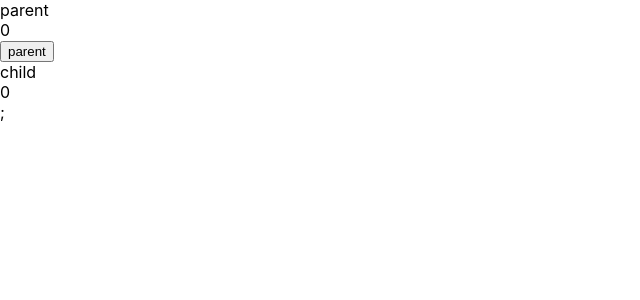
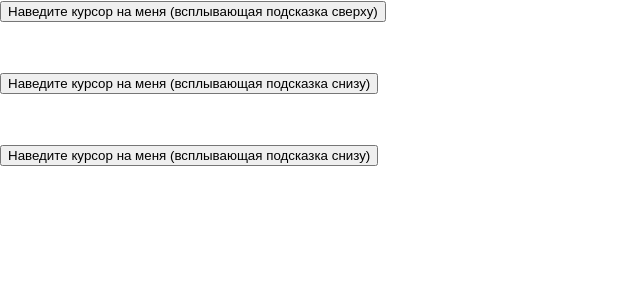
Before and after one commit to Vlad06091992/react_experiments, a React (Create React App) app: page / in a window 1280 px wide. Shown: the top 300 px of the page, without its empty margins (0-640 px from the left). Built offline with nearby package versions, Linux system fonts and the light colour scheme.

Commit message:
пример с получением высоты и логикой отрисовки тултипа исходя из высоты

```diff
--- a/src/App.tsx
+++ b/src/App.tsx
@@ -1,65 +1,37 @@
-import React from "react";
-import { useEffect, useLayoutEffect, useReducer } from "react";
+import ButtonWithTooltip from './ButtonWithTooltip';
+import {Square} from "./Square";
 
- const App = () => {
-   const [num, triggerRerender] = useReducer((v) => v + 1, 0);
-
-   (window as any).triggerRerender = triggerRerender;
-
-   console.log("parent: render");
-
-
-   useEffect(() => {
-     debugger
-     console.log("parent: effect");
-     return () => {
-       console.log("parent: cleanup effect");
-     };
-   }, [num]);
-
-   useLayoutEffect(() => {
-     debugger
-     console.log("parent: layout effect");
-     return () => {
-       console.log("parent: cleanup layout effect");
-     };
-   }, [num]);
-
-   return (
-       <>
-         <div>parent</div>
-         <div>{num}</div>
-         <button onClick={triggerRerender}>parent</button>
-         <Child num={num}/>;
-       </>
-   )
-
- }
-
-
-const Child = ({ num }: { num: number }) => {
-  console.log("child: render");
-
-  useLayoutEffect(() => {
-    debugger
-    console.log("child: layout effect");
-    return () => {
-      console.log("child: cleanup layout effect");
-    };
-  }, [num]);
-
-  useEffect(() => {
-    debugger
-    console.log("child: effect");
-    return () => {
-      console.log("child: cleanup effect");
-    };
-  }, [num]);
-
-  return <div>
-    child
-    <div>{num}</div>
-  </div>;
-};
-
-export default App
+export default function App() {
+  return (
+      <div>
+          {/*<Square/>*/}
+        <ButtonWithTooltip
+            tooltipContent={
+              <div>
+                Эта всплывающая подсказка не помещается над кнопкой.
+                <br />
+                Вот почему она отображается снизу!
+              </div>
+            }
+        >
+          Наведите курсор на меня (всплывающая подсказка сверху)
+        </ButtonWithTooltip>
+        <div style={{ height: 50 }} />
+        <ButtonWithTooltip
+            tooltipContent={
+              <div>Эта всплывающая подсказка помещается над кнопкой.</div>
+            }
+        >
+          Наведите курсор на меня (всплывающая подсказка снизу)
+        </ButtonWithTooltip>
+        <div style={{ height: 50 }} />
+        <ButtonWithTooltip
+            tooltipContent={
+              <div>Эта всплывающая подсказка помещается над кнопкой.</div>
+            }
+        >
+          Наведите курсор на меня (всплывающая подсказка снизу)
+        </ButtonWithTooltip>
+      </div>
+  );
+}
--- /dev/null
+++ b/src/ButtonWithTooltip.tsx
@@ -0,0 +1,35 @@
+import { useState, useRef } from 'react';
+import Tooltip from './Tooltip';
+
+export default function ButtonWithTooltip({ tooltipContent, ...rest }:any) {
+    const [targetRect, setTargetRect] = useState<any>(null);
+    const buttonRef = useRef(null);
+    return (
+        <>
+            <button
+                {...rest}
+                ref={buttonRef}
+                onPointerEnter={() => {
+                    //@ts-ignore
+                    const rect = buttonRef.current.getBoundingClientRect() as any;
+                    // @ts-ignore
+                    setTargetRect({
+                        left: rect.left,
+                        top: rect.top,
+                        right: rect.right,
+                        bottom: rect.bottom,
+                    });
+                }}
+                onPointerLeave={() => {
+                    setTargetRect(null);
+                }}
+            />
+            {targetRect !== null && (
+                <Tooltip targetRect={targetRect}>
+                    {tooltipContent}
+                </Tooltip>
+            )
+            }
+        </>
+    );
+}
--- /dev/null
+++ b/src/Tooltip.tsx
@@ -0,0 +1,40 @@
+import {useRef, useLayoutEffect, useState, useEffect} from 'react';
+import { createPortal } from 'react-dom';
+import TooltipContainer from './TooltipContainer';
+
+export default function Tooltip({ children, targetRect }:any) {
+    const ref = useRef(null);
+    const [tooltipHeight, setTooltipHeight] = useState(0);
+
+    useLayoutEffect(() => {
+        debugger
+        // @ts-ignore
+        const { height } = ref.current.getBoundingClientRect();
+        setTooltipHeight(height);
+    }, []);
+
+    useEffect(() => {
+       debugger
+        // @ts-ignore
+        const { height } = ref.current.getBoundingClientRect();
+        setTooltipHeight(height);
+    }, []);
+
+    let tooltipX = 0;
+    let tooltipY = 0;
+    if (targetRect !== null) {
+        tooltipX = targetRect.left;
+        tooltipY = targetRect.top - tooltipHeight;
+        if (tooltipY < 0) {
+            // Она не помещается сверху, поэтому размещаем снизу.
+            tooltipY = targetRect.bottom;
+        }
+    }
+
+    return createPortal(
+        <TooltipContainer x={tooltipX} y={tooltipY} contentRef={ref}>
+            {children}
+        </TooltipContainer>,
+        document.body
+    );
+}
--- /dev/null
+++ b/src/TooltipContainer.tsx
@@ -0,0 +1,17 @@
+export default function TooltipContainer({ children, x, y, contentRef }:any) {
+    return (
+        <div
+            style={{
+                position: 'absolute',
+                pointerEvents: 'none',
+                left: 0,
+                top: 0,
+                transform: `translate3d(${x}px, ${y}px, 0)`
+            }}
+        >
+            <div ref={contentRef} className="tooltip">
+                {children}
+            </div>
+        </div>
+    );
+}
```
